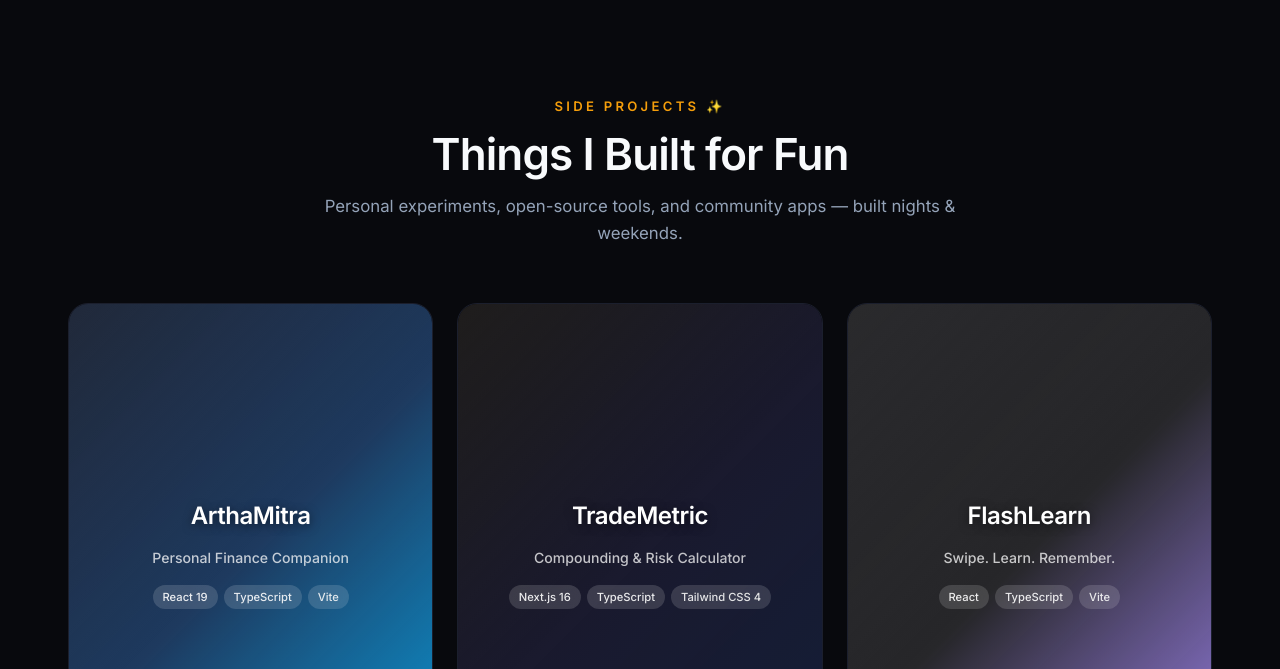
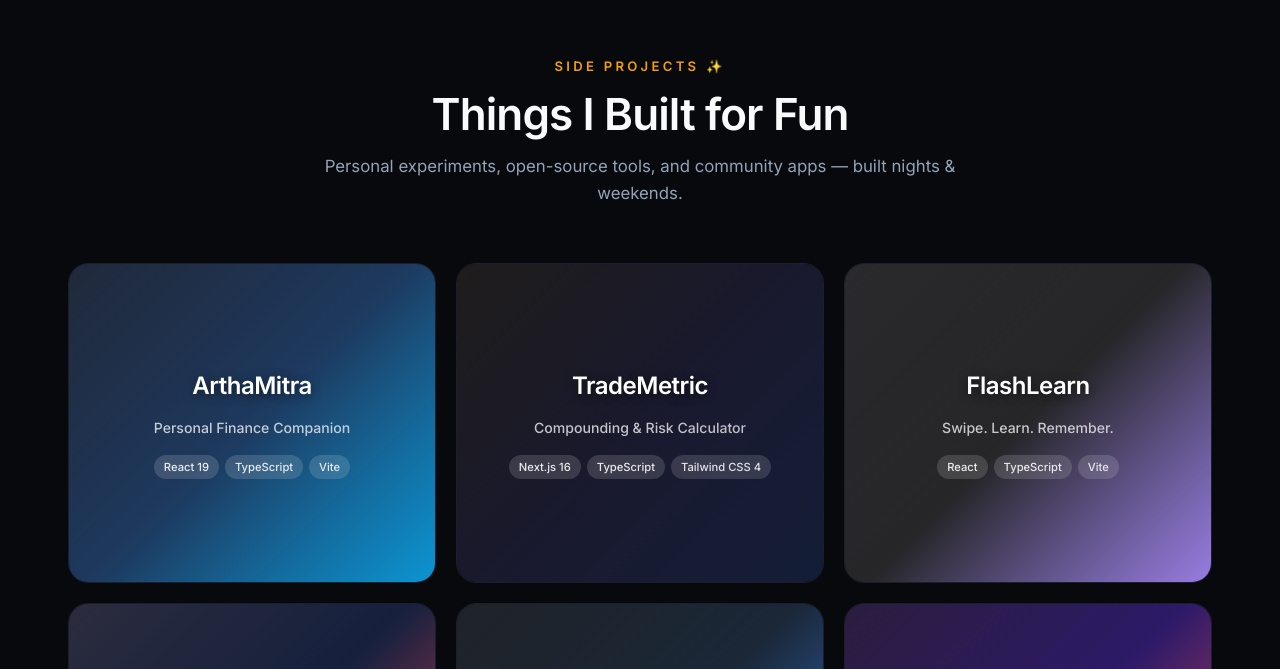
Before and after one commit to manish005/Portfolio, a Next.js app: page / in a window 1280 px wide. Shown: the part 2631-3300 px from the top of the page. Built offline with nearby package versions, Linux system fonts and the light colour scheme; a web font is replaced by a local one.

Commit message:
fix: fit all 6 personal project cards in viewport, reduce card height to 320px

```diff
--- a/app/globals.css
+++ b/app/globals.css
@@ -1289,12 +1289,13 @@
 /* ---------- Personal Projects Section ---------- */
 .personal-projects-section {
   background: var(--bg);
+  padding: 60px 0;
 }
 
 .pp-grid {
   display: grid;
   grid-template-columns: repeat(3, 1fr);
-  gap: 24px;
+  gap: 20px;
 }
 
 .personal-project-card {
@@ -1302,7 +1303,7 @@
   display: block;
   border-radius: 20px;
   overflow: hidden;
-  height: 500px;
+  height: 320px;
   cursor: pointer;
   text-decoration: none;
   border: 1px solid var(--border);
```
